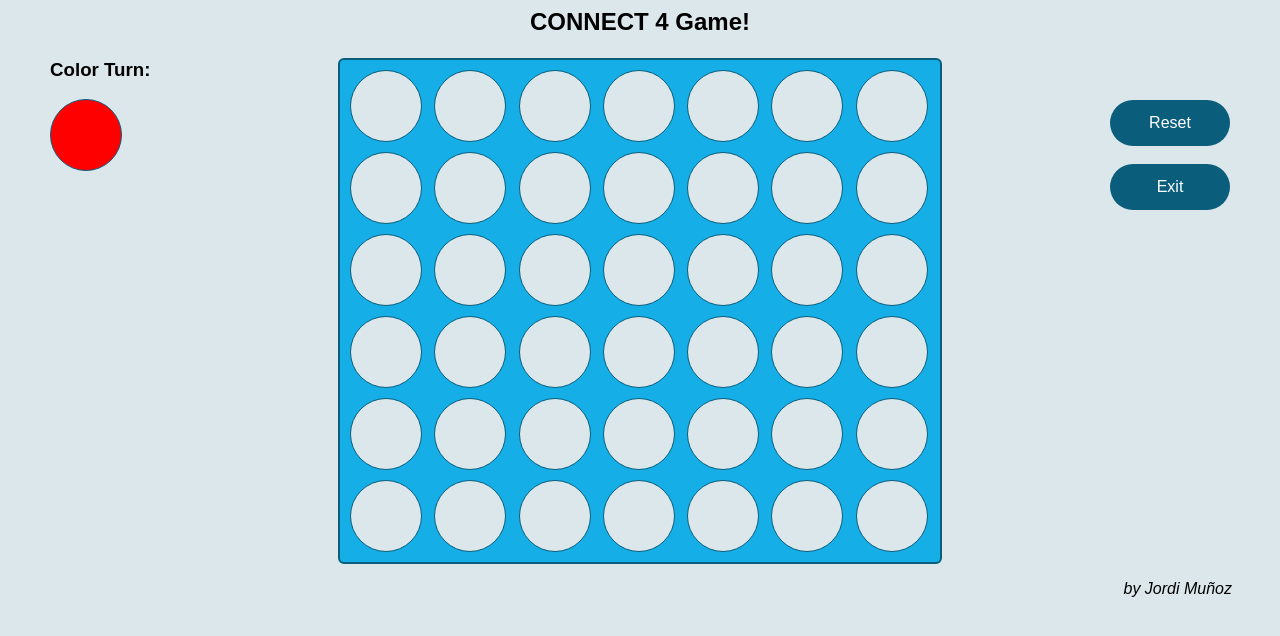
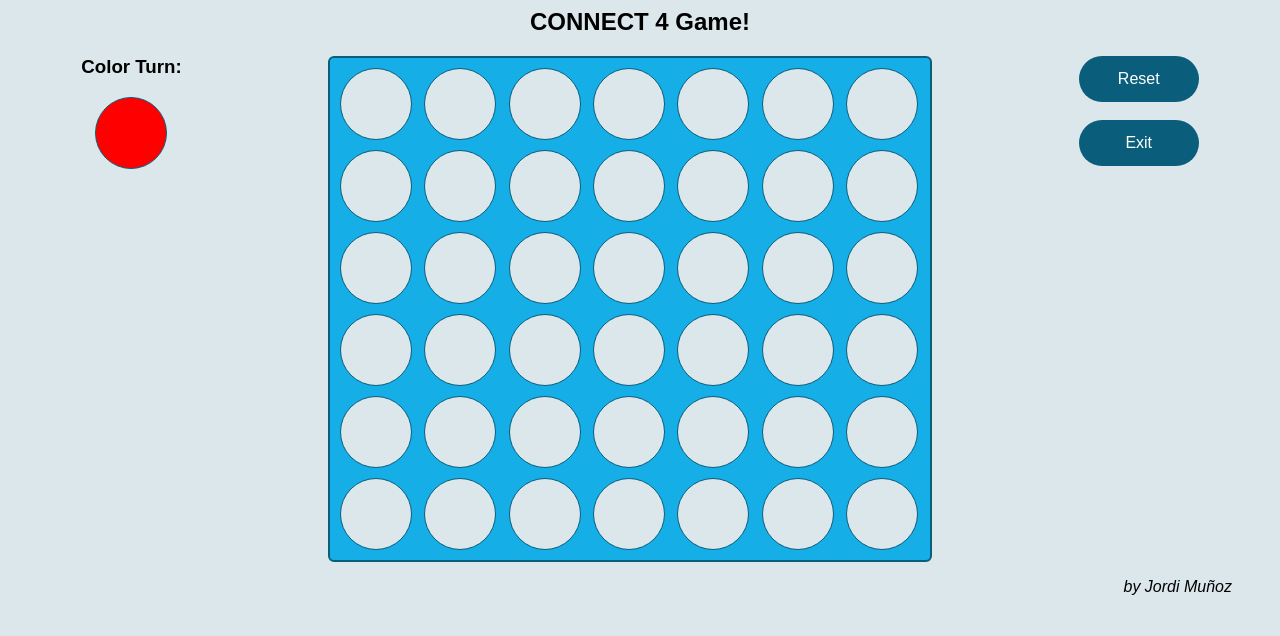
Before and after one commit to Jordimm11/conecta4, a plain HTML site: page index.html in a window 1280 px wide. Drawn offline with Linux system fonts and the light colour scheme.

Commit message:
new grid styles

```diff
--- a/index.html
+++ b/index.html
@@ -9,12 +9,12 @@
 
 <body>
     <h2 class="title">CONNECT 4 Game!</h2>
-    <div id="turn">
-        <h3>Color Turn:</h3>
+    <section class="hidden"></section>
+    <section class="turn" id="turn">
+        <h3 class="title-color">Color Turn:</h3>
         <div id="colTurn"></div>
-    </div>
-    <div class="hidden"></div><br />
-        <div class="panel" id="div1">
+    </section>
+    <section class="panel">
         <div id="f1c1"></div>
         <div id="f1c2"></div>
         <div id="f1c3"></div>
@@ -57,11 +57,11 @@
         <div id="f6c5"></div>
         <div id="f6c6"></div>
         <div id="f6c7"></div>
-        </div>
-    <div class="buttons">
+    </section>
+    <section class="buttons">
         <button id="reset">Reset</button><br><br>
         <button id="exit">Exit</button>
-    </div>
+    </section>
     <footer>
         <p class="sign">by Jordi Muñoz</p>
     </footer>
--- a/style.css
+++ b/style.css
@@ -1,19 +1,29 @@
 body {
+    display: grid;
+    grid-template-areas:
+    'head head head'
+    'hid hid hid'
+    'turn panel buttons'
+    'foot foot foot';
+    justify-items: center;
     font-family: sans-serif;
     background-color: rgb(220, 231, 235);
 }
 
-h2 {
-    margin: 4px;
-    text-align: center;
+.title {
+    grid-area: head;
+    align-self: center;
+    margin-top: 0;
 }
 
-#turn {
-    position: absolute;
-    left: 50px;
+.turn {
+    grid-area: turn;
 }
-
+.title-color {
+    margin-top: 0;
+}
 #colTurn {
+    margin: auto;
     background-color: red;
     border: 1px solid  rgb(10, 94, 124);
     border-radius: 100%;
@@ -22,7 +32,7 @@ h2 {
 }
 
 .panel {
-    margin: auto;
+    grid-area: panel;
     display: grid;
     background-color: rgb(21, 174, 230);
     border: 2px solid  rgb(10, 94, 124);
@@ -35,8 +45,9 @@ h2 {
 }
 
 .hidden {
-    margin: auto;
+    grid-area: hid;
     display: none;
+    margin-bottom: 5px;
     width: 500px;
     height: 30px;
     padding-top: 8px;
@@ -57,9 +68,7 @@ h2 {
 }
 
 .buttons {
-    position: absolute;
-    right: 50px;
-    top: 100px;
+    grid-area: buttons;
 }
 
 button {
@@ -78,8 +87,10 @@ button:hover {
 }
 
 footer {
-
-    margin-right: 40px;
-    text-align: end;
+    grid-area: foot;
+    justify-self: end;
     font-style: italic;
 }
+.sign {
+    margin-right: 40px;
+}
```
Lines whose indentation alone changed are shown as unchanged.
